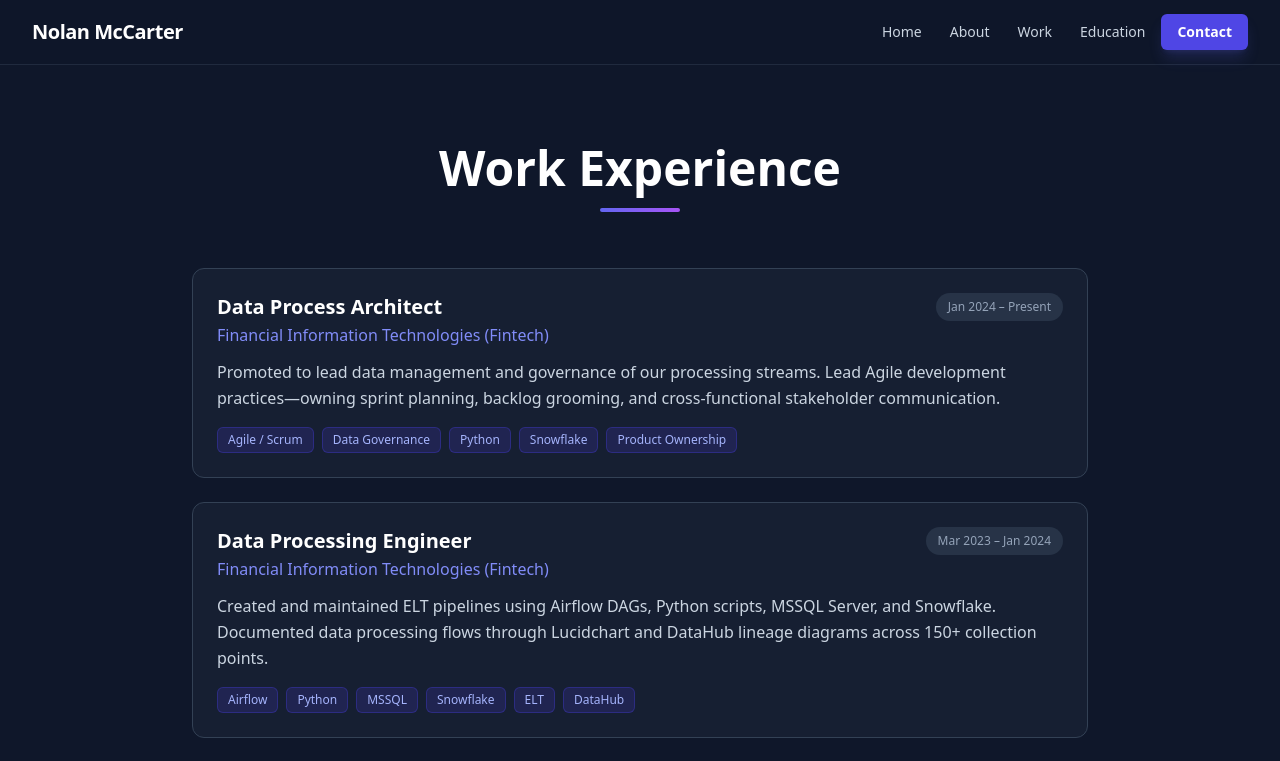
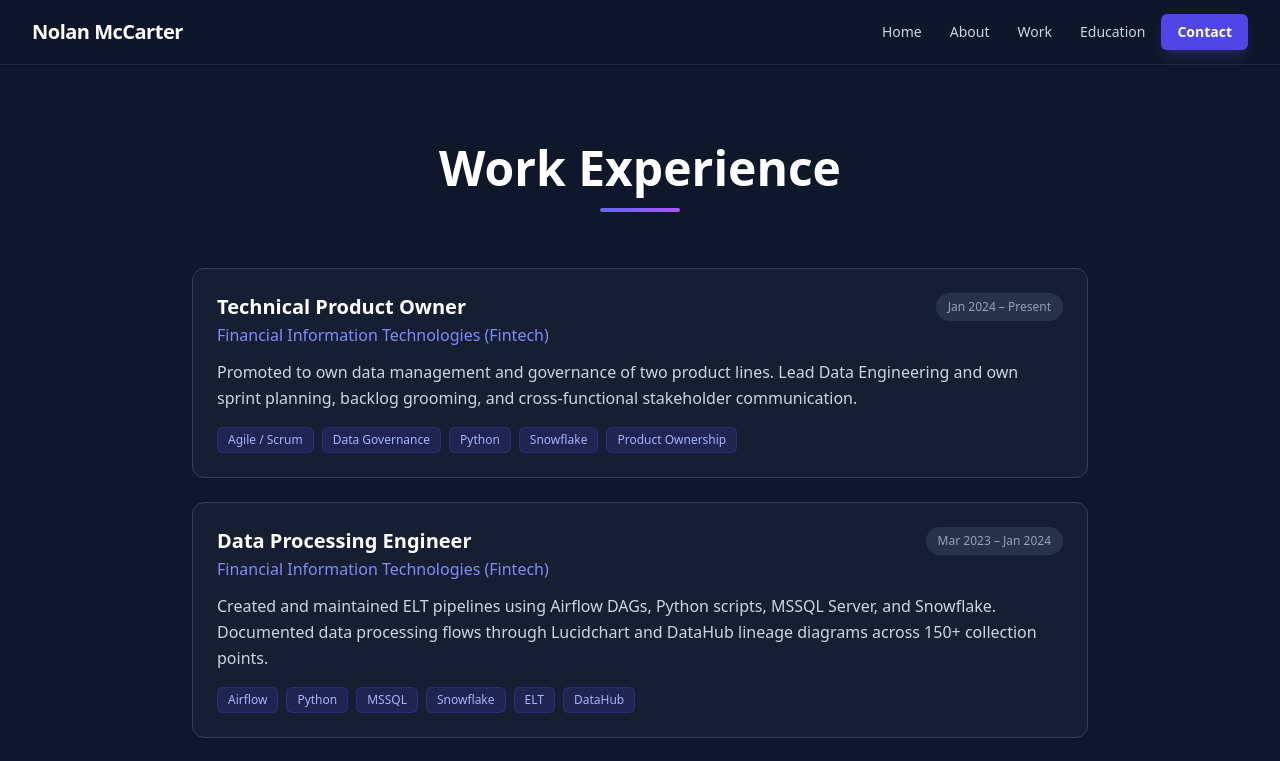
Before and after one commit to nolanmccarter/portfolio-website, an Angular app: page /work in a window 1280 px wide. Shown: the top 761 px of the page. Built offline with nearby package versions, Linux system fonts and the light colour scheme.

Commit message:
Content updates

```diff
--- a/src/app/work/work.component.html
+++ b/src/app/work/work.component.html
@@ -11,16 +11,16 @@
     <!-- Experience cards -->
     <div class="space-y-6">
 
-      <!-- Data Process Architect -->
+      <!-- Technical Product Owner -->
       <div class="bg-slate-800/50 border border-slate-700 hover:border-indigo-500/50 rounded-xl p-6 transition-all duration-300 hover:shadow-lg hover:shadow-indigo-500/5">
         <div class="flex flex-col sm:flex-row sm:items-start sm:justify-between gap-3 mb-3">
           <div>
-            <h3 class="text-xl font-semibold text-white">Data Process Architect</h3>
+            <h3 class="text-xl font-semibold text-white">Technical Product Owner</h3>
             <p class="text-indigo-400 font-medium mt-0.5">Financial Information Technologies (Fintech)</p>
           </div>
           <span class="text-slate-400 text-xs bg-slate-700/60 px-3 py-1.5 rounded-full h-fit whitespace-nowrap self-start">Jan 2024 – Present</span>
         </div>
-        <p class="text-slate-300 leading-relaxed mb-4">Promoted to lead data management and governance of our processing streams. Lead Agile development practices—owning sprint planning, backlog grooming, and cross-functional stakeholder communication.</p>
+        <p class="text-slate-300 leading-relaxed mb-4">Promoted to own data management and governance of two product lines. Lead Data Engineering and own sprint planning, backlog grooming, and cross-functional stakeholder communication.</p>
         <div class="flex flex-wrap gap-2">
           <span class="px-2.5 py-1 bg-indigo-900/40 text-indigo-300 rounded-md text-xs border border-indigo-700/40">Agile / Scrum</span>
           <span class="px-2.5 py-1 bg-indigo-900/40 text-indigo-300 rounded-md text-xs border border-indigo-700/40">Data Governance</span>
```
